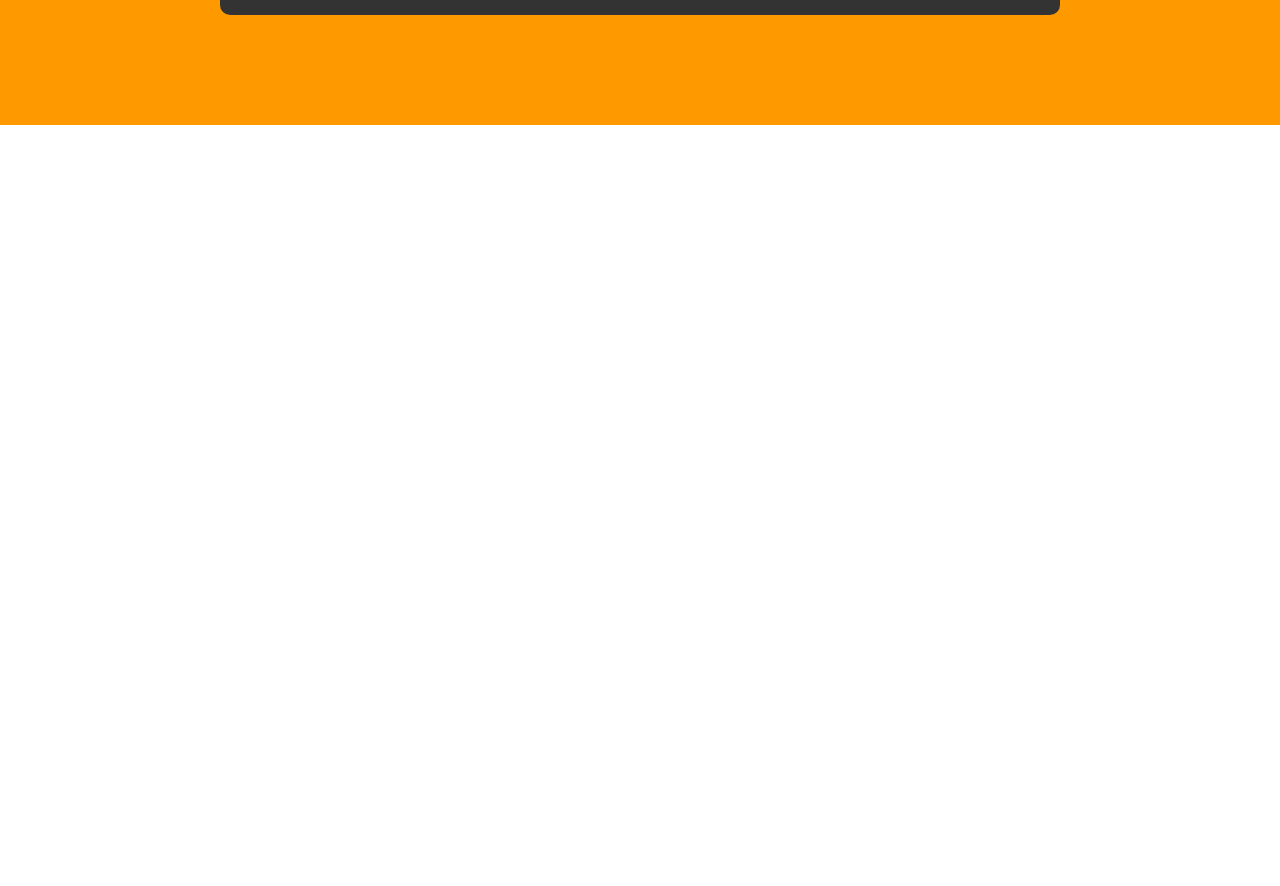
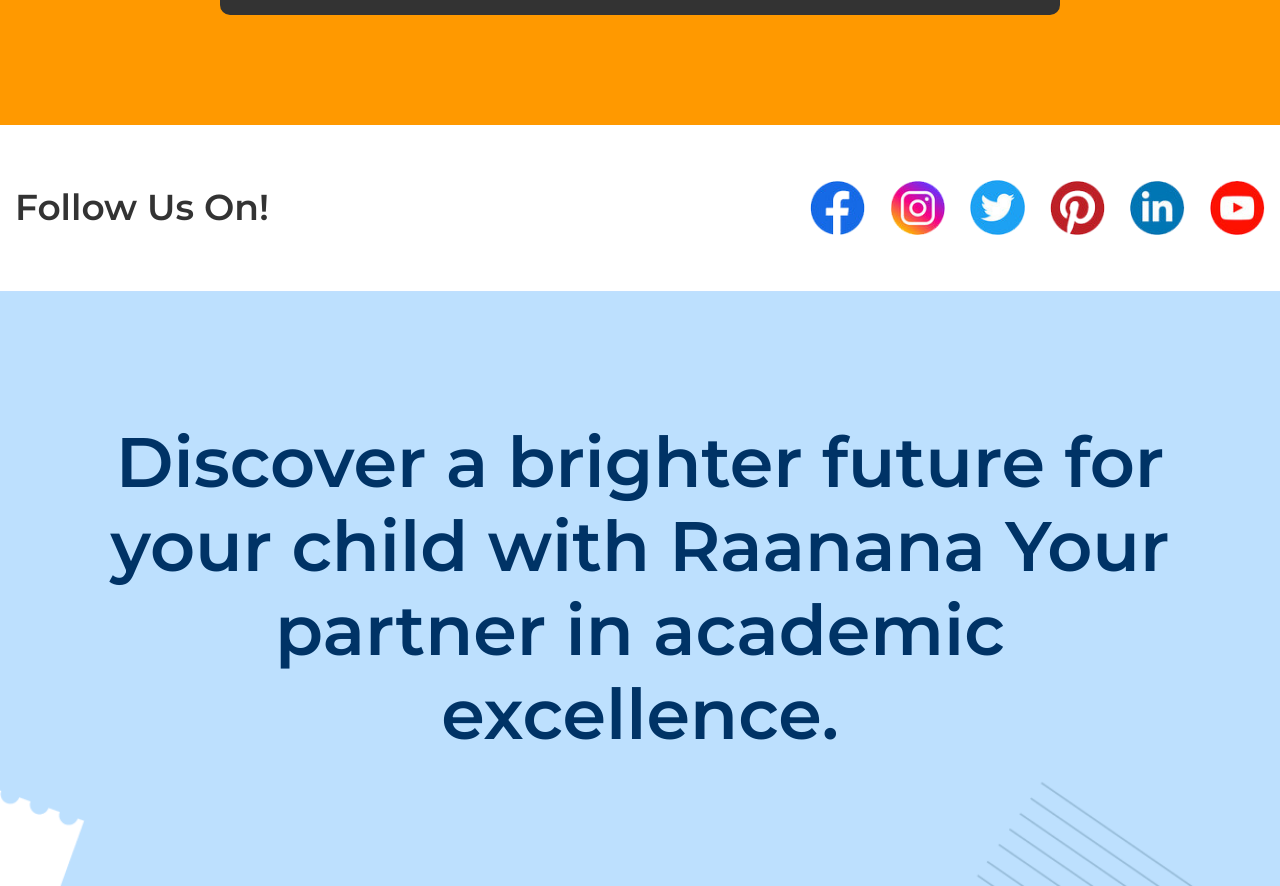
Before and after one commit to mikudstudy/front, a Vue app: page / in a window 1280 px wide. Shown: the part 7720-8606 px from the top of the page. Before the commit the page ends 7845 px from the top, so only its background shows below. Built offline with nearby package versions, Linux system fonts and the light colour scheme; no server answers; a web font is replaced by a local one.

Commit message:
Landing page bug fixed

```diff
--- a/src/views/landing/index.vue
+++ b/src/views/landing/index.vue
@@ -315,6 +315,30 @@
       </form>
     </div>
   </div>
+  <div class="follow">
+      <div class="container">
+          <div class="follow-main">
+              <div class="follow-left">
+                  <h6>Follow Us On!</h6>
+              </div>
+              <div class="follow-right">
+                  <ul>
+                      <li><a href="javascript:;"><img v-bind:src="'/Landing/images/facebook.png'"></a></li>
+                      <li><a href="javascript:;"><img v-bind:src="'/Landing/images/insta.png'"></a></li>
+                      <li><a href="javascript:;"><img v-bind:src="'/Landing/images/twitter.png'"></a></li>
+                      <li><a href="javascript:;"><img v-bind:src="'/Landing/images/pintrest.png'"></a></li>
+                      <li><a href="javascript:;"><img v-bind:src="'/Landing/images/linked-in.png'"></a></li>
+                      <li><a href="javascript:;"><img v-bind:src="'/Landing/images/youtube.png'"></a></li>
+                  </ul>
+              </div>
+          </div>
+      </div>
+  </div>
+  <div class="footer" style="background-image:url('/Landing/images/footer-back.png');">
+      <div class="container">
+          <h2>Discover a brighter future for your child with Raanana Your partner in academic excellence.</h2>
+      </div>
+  </div>
   <!-- <footer></footer> -->
 </template>
 <script>
```
